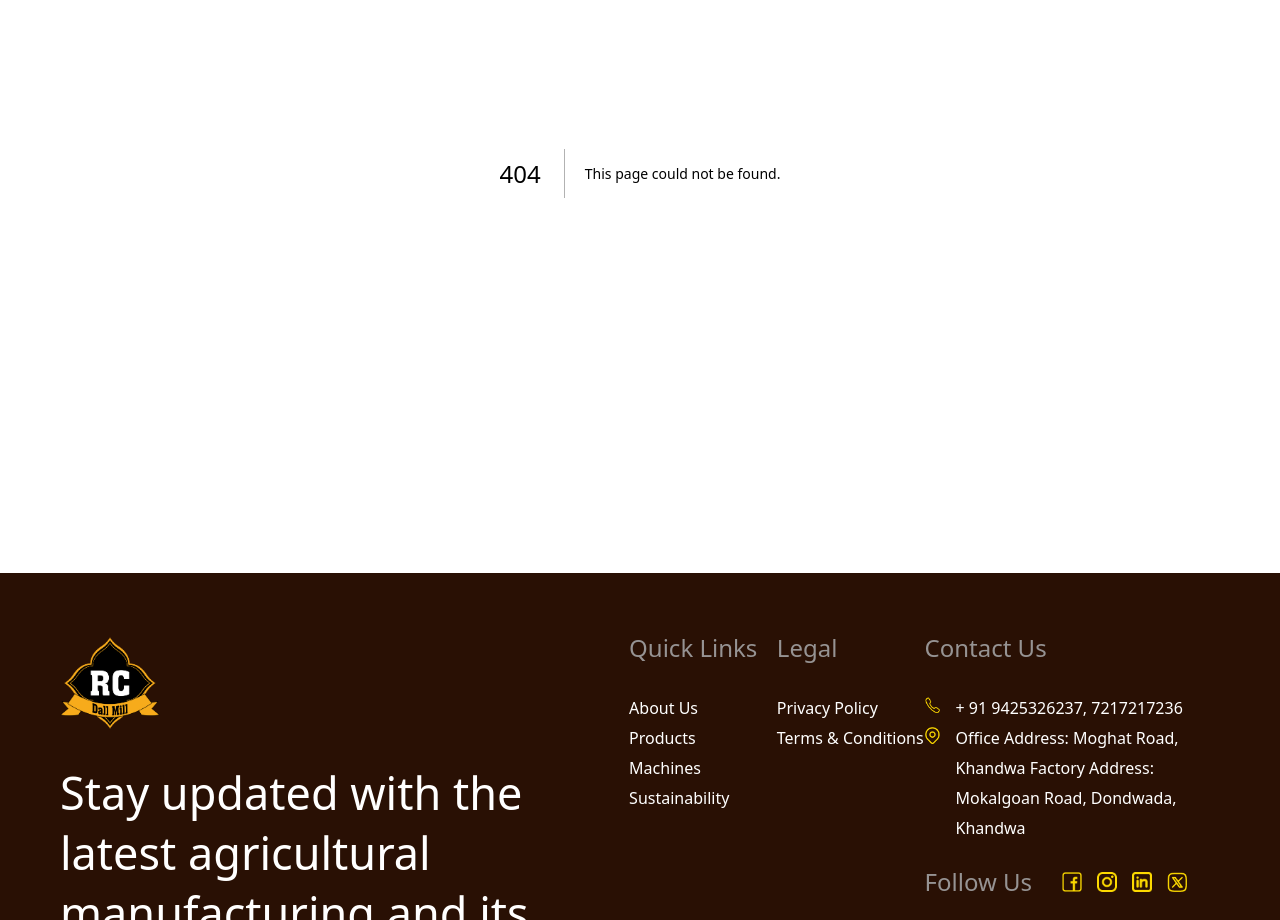
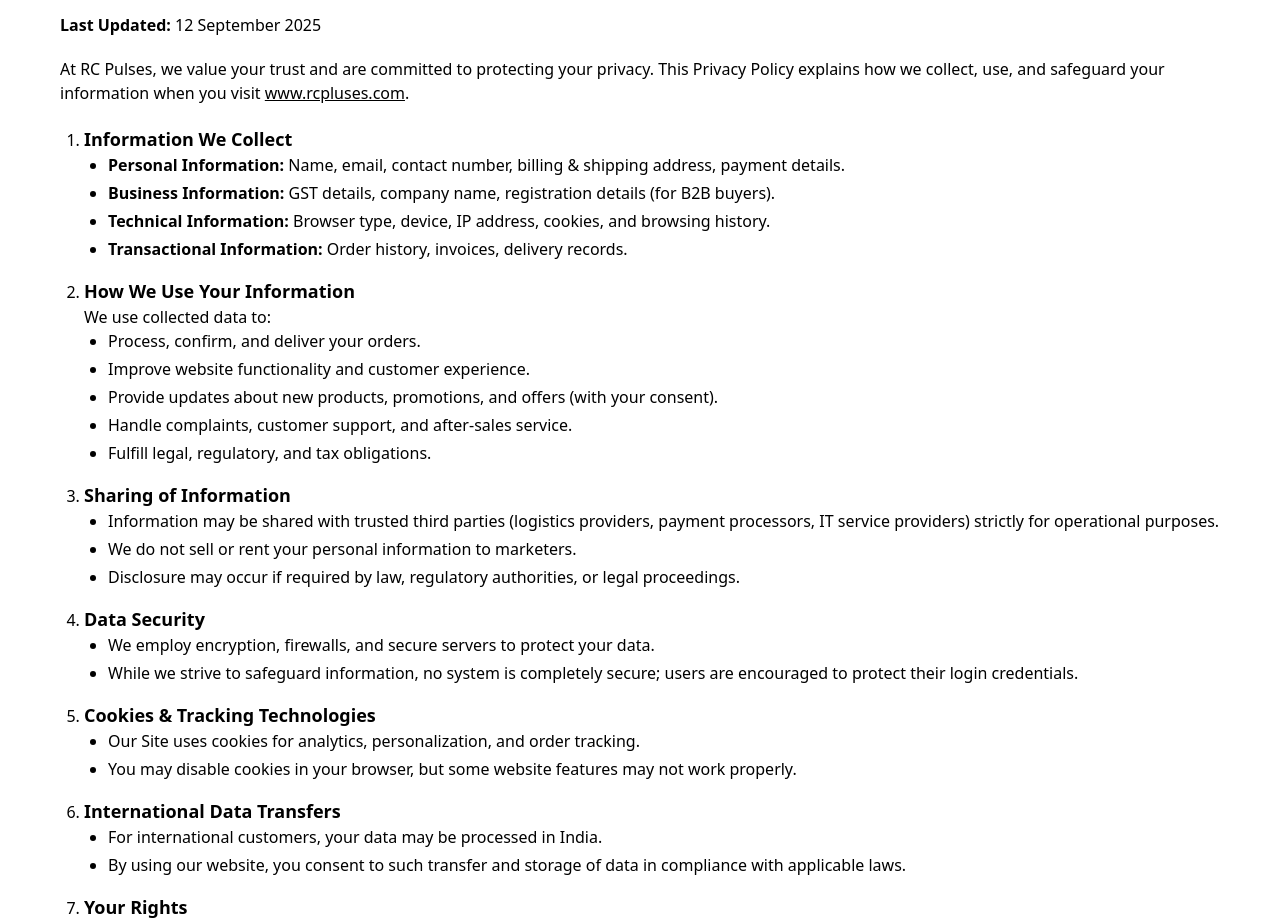
Before and after one commit to piyushpaliwalcodes/rc, a Next.js app: page /privacyandpolicy in a window 1280 px wide. Before the commit this address had no page. Shown: the part 380-1300 px from the top of the page. Built offline with nearby package versions, Linux system fonts and the light colour scheme.

Commit message:
privacy policy added

```diff
--- /dev/null
+++ b/app/privacyandpolicy/page.tsx
@@ -0,0 +1,160 @@
+const PrivacyPolicy = () => {
+  return (
+    <div className="flex flex-col">
+      <div className="flex flex-col p-4 py-6 md:p-[60px] gap-6 md:gap-[60px] text-black max-w-full bg-[#FBF9F4]">
+        <h1 className="text-center text-[40px] font-bold">Privacy Policy</h1>
+      </div>
+
+      {/* second section */}
+      <div className="flex flex-col p-4 py-6 md:p-[60px] gap-5 text-black max-w-full">
+        <h1>
+          <span className="font-semibold">Last Updated:</span> 12 September 2025
+        </h1>
+        <p>
+          At RC Pulses, we value your trust and are committed to protecting your privacy.
+          This Privacy Policy explains how we collect, use, and safeguard your information
+          when you visit{' '}
+          <a
+            href="https://www.rcpluses.com"
+            target="_blank"
+            rel="noopener noreferrer"
+            className="underline"
+          >
+            www.rcpluses.com
+          </a>
+          .
+        </p>
+
+        <ol className="list-decimal pl-6 space-y-4">
+          <li>
+            <h2 className="font-bold text-lg">Information We Collect</h2>
+            <ul className="list-disc pl-6 space-y-1">
+              <li>
+                <span className="font-semibold">Personal Information:</span> Name, email, contact number,
+                billing & shipping address, payment details.
+              </li>
+              <li>
+                <span className="font-semibold">Business Information:</span> GST details, company name,
+                registration details (for B2B buyers).
+              </li>
+              <li>
+                <span className="font-semibold">Technical Information:</span> Browser type, device, IP address,
+                cookies, and browsing history.
+              </li>
+              <li>
+                <span className="font-semibold">Transactional Information:</span> Order history, invoices,
+                delivery records.
+              </li>
+            </ul>
+          </li>
+
+          <li>
+            <h2 className="font-bold text-lg">How We Use Your Information</h2>
+            <p>We use collected data to:</p>
+            <ul className="list-disc pl-6 space-y-1">
+              <li>Process, confirm, and deliver your orders.</li>
+              <li>Improve website functionality and customer experience.</li>
+              <li>Provide updates about new products, promotions, and offers (with your consent).</li>
+              <li>Handle complaints, customer support, and after-sales service.</li>
+              <li>Fulfill legal, regulatory, and tax obligations.</li>
+            </ul>
+          </li>
+
+          <li>
+            <h2 className="font-bold text-lg">Sharing of Information</h2>
+            <ul className="list-disc pl-6 space-y-1">
+              <li>
+                Information may be shared with trusted third parties (logistics providers, payment processors,
+                IT service providers) strictly for operational purposes.
+              </li>
+              <li>We do not sell or rent your personal information to marketers.</li>
+              <li>
+                Disclosure may occur if required by law, regulatory authorities, or legal proceedings.
+              </li>
+            </ul>
+          </li>
+
+          <li>
+            <h2 className="font-bold text-lg">Data Security</h2>
+            <ul className="list-disc pl-6 space-y-1">
+              <li>We employ encryption, firewalls, and secure servers to protect your data.</li>
+              <li>
+                While we strive to safeguard information, no system is completely secure; users are encouraged
+                to protect their login credentials.
+              </li>
+            </ul>
+          </li>
+
+          <li>
+            <h2 className="font-bold text-lg">Cookies & Tracking Technologies</h2>
+            <ul className="list-disc pl-6 space-y-1">
+              <li>
+                Our Site uses cookies for analytics, personalization, and order tracking.
+              </li>
+              <li>
+                You may disable cookies in your browser, but some website features may not work properly.
+              </li>
+            </ul>
+          </li>
+
+          <li>
+            <h2 className="font-bold text-lg">International Data Transfers</h2>
+            <ul className="list-disc pl-6 space-y-1">
+              <li>For international customers, your data may be processed in India.</li>
+              <li>
+                By using our website, you consent to such transfer and storage of data in compliance with
+                applicable laws.
+              </li>
+            </ul>
+          </li>
+
+          <li>
+            <h2 className="font-bold text-lg">Your Rights</h2>
+            <ul className="list-disc pl-6 space-y-1">
+              <li>
+                <span className="font-semibold">Access &amp; Correction:</span> Request details or corrections to your
+                personal data.
+              </li>
+              <li>
+                <span className="font-semibold">Withdrawal of Consent:</span> Opt-out of promotional communications anytime.
+              </li>
+              <li>
+                <span className="font-semibold">Deletion:</span> Request deletion of your account or stored data (subject to
+                legal retention requirements).
+              </li>
+            </ul>
+          </li>
+
+          <li>
+            <h2 className="font-bold text-lg">Policy Updates</h2>
+            <ul className="list-disc pl-6 space-y-1">
+              <li>
+                This Privacy Policy may be revised periodically. Updates will be reflected on this page with a
+                new “Last Updated” date.
+              </li>
+              <li>
+                Continued use of the Site after updates constitutes acceptance of revised terms.
+              </li>
+            </ul>
+          </li>
+
+          <li>
+            <h2 className="font-bold text-lg">Contact for Privacy Concerns</h2>
+            <p>For privacy-related queries or grievances:</p>
+            <h3 className="font-bold">Grievance Officer – RC Pulses</h3>
+            <ul className="list-disc pl-6 space-y-1">
+              <li>
+                <span className="font-semibold">Email:</span> rcpulses.official@gmail.com
+              </li>
+              <li>
+                <span className="font-semibold">Phone:</span> + 91 9425326237, + 91 9425326237
+              </li>
+            </ul>
+          </li>
+        </ol>
+      </div>
+    </div>
+  );
+};
+
+export default PrivacyPolicy;
```
